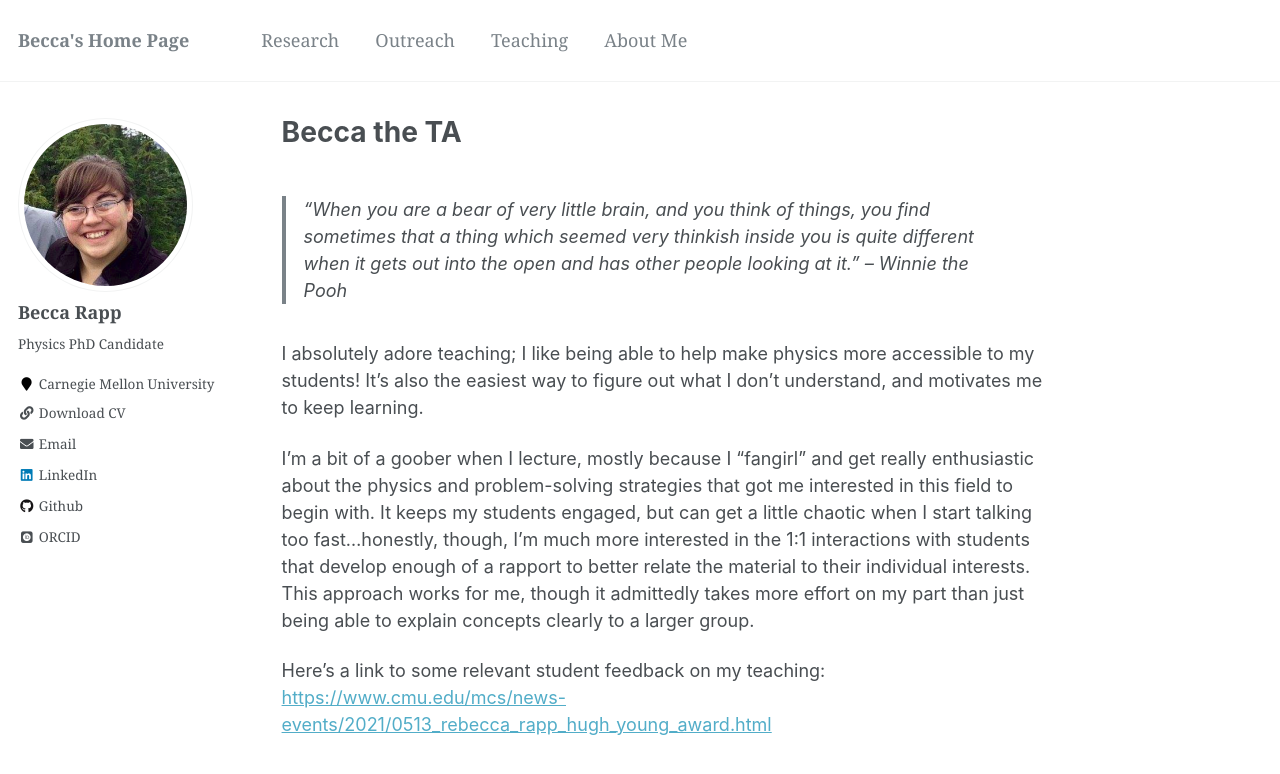
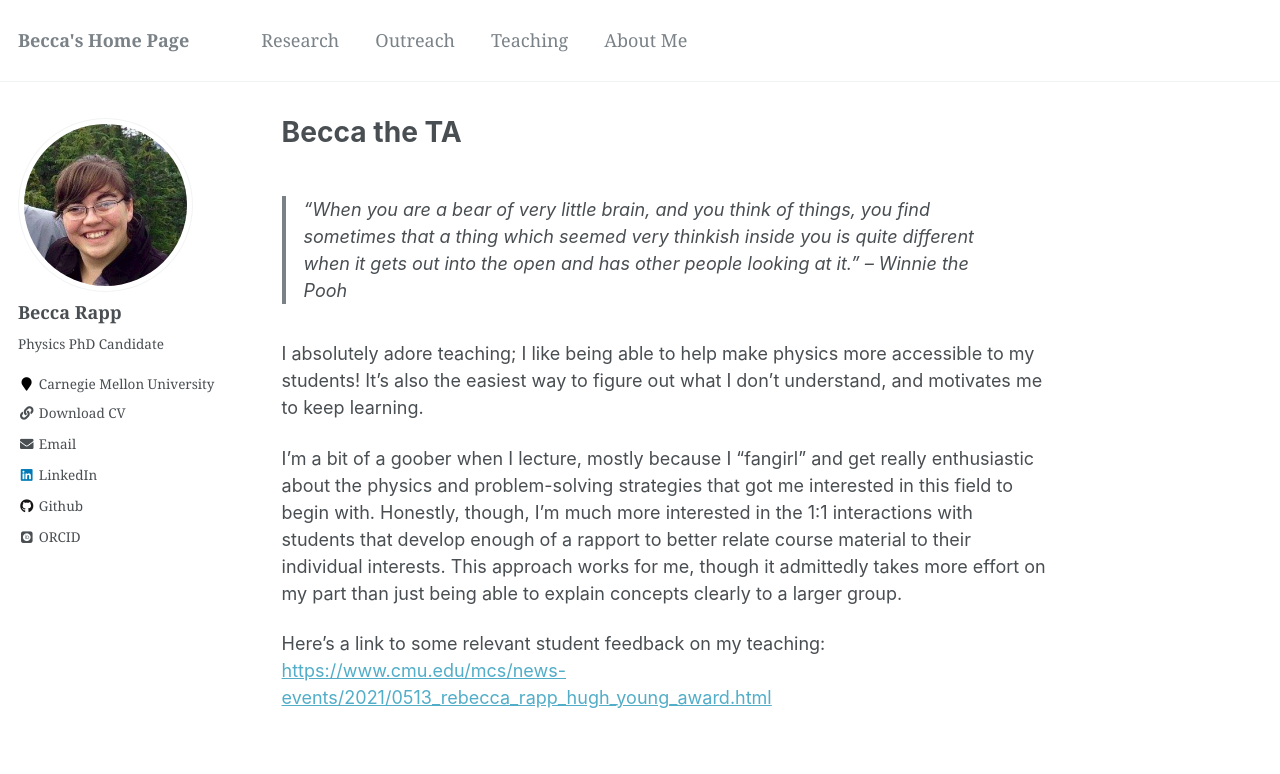
Before and after one commit to rapprl/rapprl.github.io, a Jekyll site: the page built from _pages/teaching.md, in a window 1280 px wide and 950 px high. Shown: the top 774 px of the window. Built offline with Jekyll 4.4.1, drawn with Linux system fonts in a browser that asks for light colours; some web fonts are replaced.

Commit message:
Updates to teaching, outreach, and cv.

```diff
--- a/_pages/teaching.md
+++ b/_pages/teaching.md
@@ -18,14 +18,12 @@ out what I don't understand, and motivates me to keep learning.
 
 I'm a bit of a goober when I lecture, mostly because I "fangirl" and
 get really enthusiastic about the physics and problem-solving
-strategies that got me interested in this field to begin with.  It
-keeps my students engaged, but can get a little chaotic when I start
-talking too fast...honestly, though, I'm much more interested in the
-1:1 interactions with students that develop enough of a rapport to
-better relate the material to their individual interests.  This
-approach works for me, though it admittedly takes more effort on my
-part than just being able to explain concepts clearly to a larger
-group.
+strategies that got me interested in this field to begin with.
+Honestly, though, I'm much more interested in the 1:1 interactions
+with students that develop enough of a rapport to better relate course
+material to their individual interests.  This approach works for me,
+though it admittedly takes more effort on my part than just being able
+to explain concepts clearly to a larger group.
 
 Here's a link to some relevant student feedback on my teaching:
 [https://www.cmu.edu/mcs/news-events/2021/0513_rebecca_rapp_hugh_young_award.html](https://www.cmu.edu/mcs/news-events/2021/0513_rebecca_rapp_hugh_young_award.html)
```
Also changed, not shown: _pages/about.md (+2 -2 lines), _pages/outreach.md (+4 -6 lines), 1 other file.
